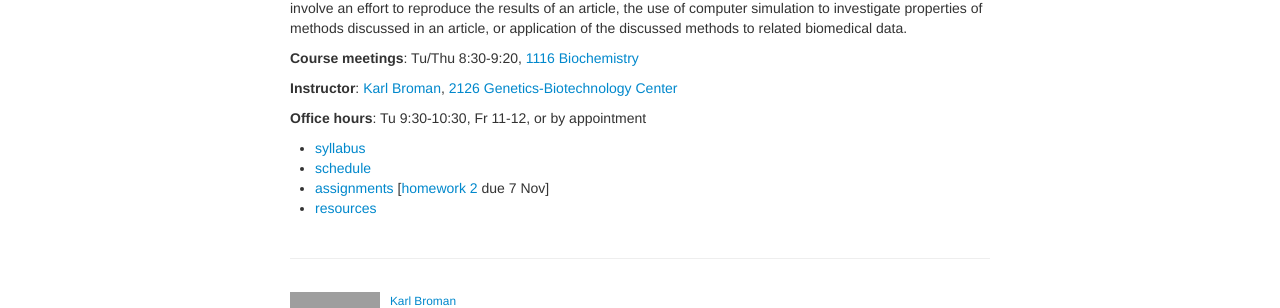
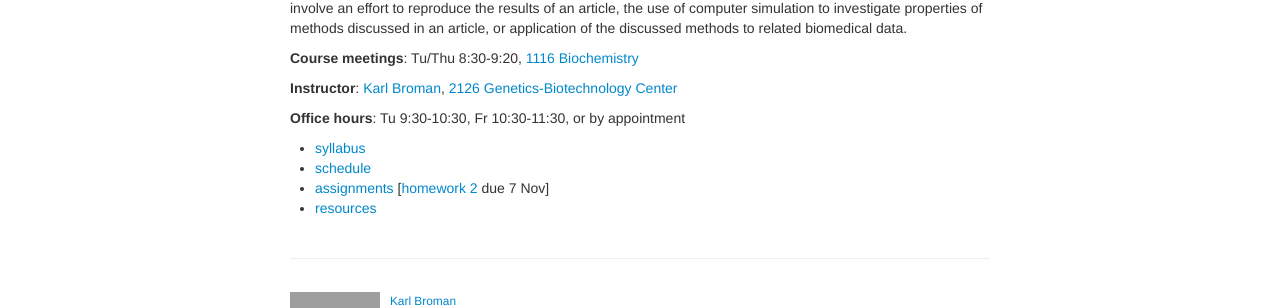
Before and after one commit to kbroman/BMI881_fall2022, a Jekyll site: the page built from index.md, in a window 1280 px wide. Shown: the part 294-602 px from the top of the page. Built offline with Jekyll 4.4.1, drawn with Linux system fonts in a browser that asks for light colours; grey boxes are pictures that could not be loaded.

Commit message:
Change Friday office hours

```diff
--- a/index.md
+++ b/index.md
@@ -26,7 +26,7 @@ biomedical data.
 **Instructor**: [Karl Broman](https://kbroman.org),
 [2126 Genetics-Biotechnology Center](https://map.wisc.edu/s/2tie3nen)
 
-**Office hours**: Tu 9:30-10:30, Fr 11-12, or by appointment
+**Office hours**: Tu 9:30-10:30, Fr 10:30-11:30, or by appointment
 
 - [syllabus](syllabus.html)
 - [schedule](schedule.html)
```
Also changed, not shown: syllabus.md (+1 -1 lines).
